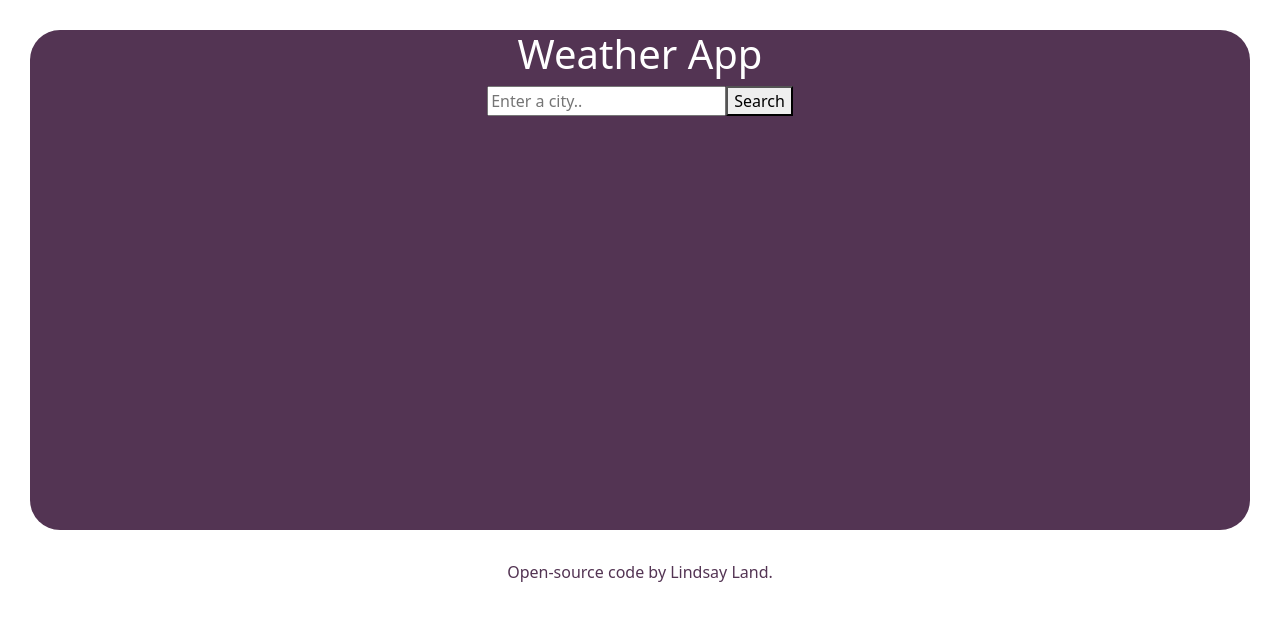
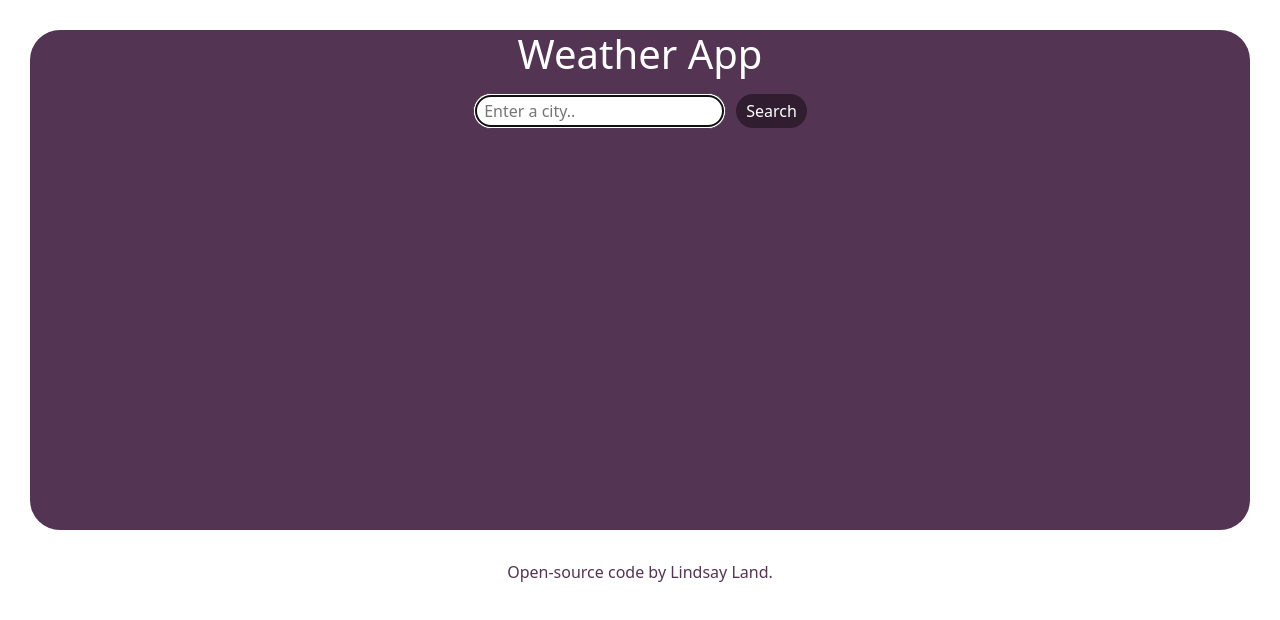
Before and after one commit to lindsayjane35/weather-app-react, a React (Create React App) app: page / in a window 1280 px wide. Shown: the top 620 px of the page. Built offline with nearby package versions, Linux system fonts and the light colour scheme.

Commit message:
added css

```diff
--- /dev/null
+++ b/src/Weather.css
@@ -0,0 +1,45 @@
+.Weather {
+  display: block;
+  margin: 0 auto;
+  padding-top: 20px;
+  background-color: rgba(255, 255, 255, 0.329);
+  width: 600px;
+  border-radius: 10px;
+}
+.search-form {
+  margin: 10px;
+}
+.search-field,
+.search-button {
+  border-radius: 20px;
+  padding: 5px 10px 5px 10px;
+  margin: 5px;
+}
+.search-field {
+  border: 1px solid rgb(83, 52, 83);
+}
+
+.search-button {
+  background-color: rgb(48, 30, 48);
+  border: none;
+  color: white;
+}
+.Weather li {
+  font-size: 16px;
+  text-align: left;
+}
+.Weather img {
+  height: 90px;
+  position: relative;
+  top: -14px;
+}
+.temperature {
+  font-size: 60px;
+  font-weight: 600;
+}
+.unit {
+  font-size: 22px;
+  position: relative;
+  top: -26px;
+  margin-left: 5px;
+}
--- a/src/Weather.js
+++ b/src/Weather.js
@@ -1,5 +1,6 @@
 import React, { useState } from "react";
 import axios from "axios";
+import "./Weather.css";
 
 export default function Weather() {
   const [city, setCity] = useState("");
@@ -29,25 +30,43 @@ export default function Weather() {
     setCity(event.target.value);
   }
   let form = (
-    <form onSubmit={handleSubmit}>
-      <input type="search" placeholder="Enter a city.." onChange={updateCity} />
-      <button type="Submit">Search</button>
+    <form className="search-form" onSubmit={handleSubmit}>
+      <input
+        className="search-field"
+        type="search"
+        placeholder="Enter a city.."
+        autoFocus="on"
+        onChange={updateCity}
+      />
+      <button className="search-button" type="Submit">
+        Search
+      </button>
     </form>
   );
 
   if (loaded) {
     return (
-      <div>
+      <div className="Weather">
+        <h2>{city}</h2>
         {form}
-        <ul>
-          <li>Temperature: {Math.round(weather.temperature)}°F</li>
-          <li>Description: {weather.description}</li>
-          <li>Humidity: {weather.humidity}%</li>
-          <li>Wind: {weather.wind}mph</li>
-          <li>
+
+        <div className="row">
+          <div className="col-6">
             <img src={weather.icon} alt={weather.description} />
-          </li>
-        </ul>
+
+            <span className="temperature">70°</span>
+            <span className="unit">F | C</span>
+          </div>
+
+          <div className="col-6">
+            <ul>
+              <li>Temperature: {Math.round(weather.temperature)}°F</li>
+              <li>Description: {weather.description}</li>
+              <li>Humidity: {weather.humidity}%</li>
+              <li>Wind: {weather.wind}mph</li>
+            </ul>
+          </div>
+        </div>
       </div>
     );
   } else {
```
